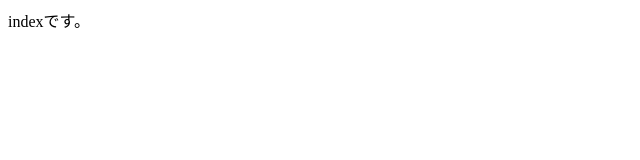
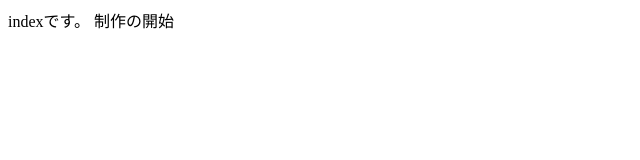
Before and after one commit to gochikun/simplesite, a plain HTML site: page index.html in a window 1280 px wide. Shown: the whole page, without its empty margins (0-640 px from the left). Drawn offline with Linux system fonts and the light colour scheme.

Commit message:
制作途中

```diff
--- a/index.html
+++ b/index.html
@@ -8,5 +8,6 @@
 </head>
 <body>
     indexです。
+    制作の開始
 </body>
 </html>
```
